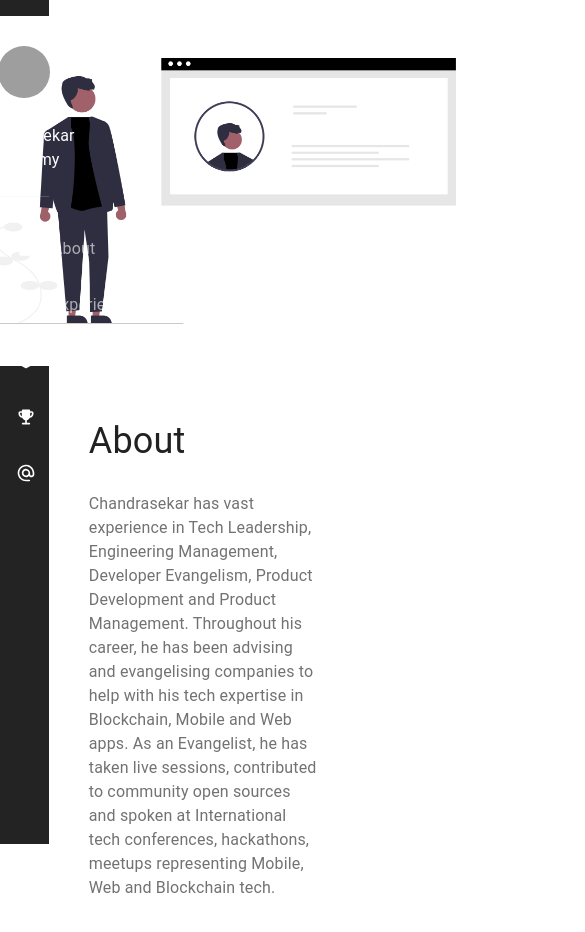
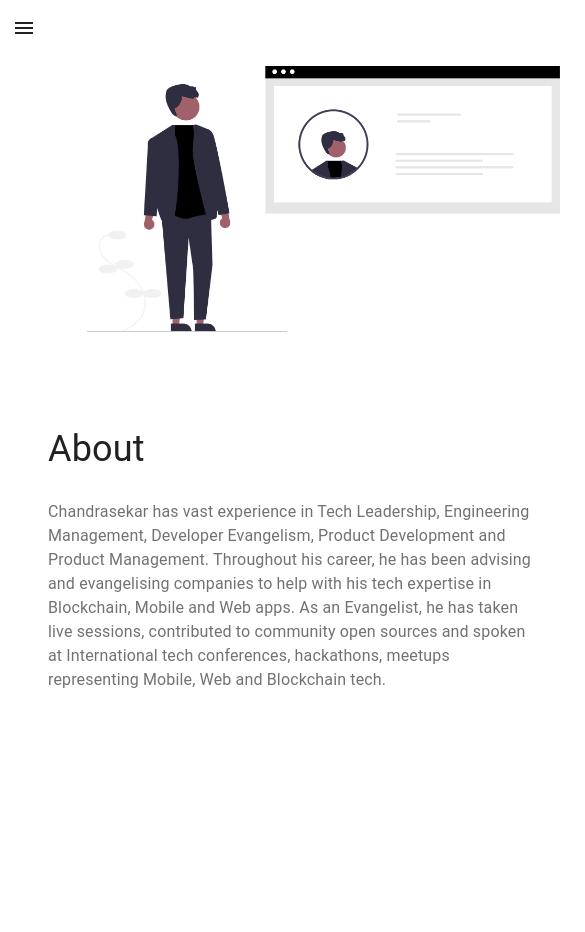
Before and after one commit to TakeoffAndroid/chandru.xyz, a React (Create React App) app: page /about in a window 390 px wide. Shown: the top 932 px of the page, 585 px wide, since content can reach past the window. After the commit the page ends 844 px from the top, so only its background shows below. Built offline with nearby package versions, Linux system fonts and the light colour scheme; grey boxes are pictures that could not be loaded.

Commit message:
Converts home page as responsive

```diff
--- a/src/App.tsx
+++ b/src/App.tsx
@@ -1,38 +1,8 @@
-import {CssBaseline, Grid} from "@mui/material";
-import { AboutPage } from "./pages/about";
-import ExperiencePage from "./pages/experience";
-import EducationPage from "./pages/education";
-import AchievementPage from "./pages/achievements";
-import ContactPage from "./pages/contacts";
-import NavigationDrawer from "./component/drawer";
-import {Route, Routes, Navigate} from "react-router-dom"
-import {ProfileData} from "./pages/about/profile_data";
+
+import HomePage from "./pages/home";
 
 export default function App() {
-    const json = `{ "about": {
-        "header": "About",
-        "subHeader": "Chandrasekar has vast experience in Tech Leadership, Engineering Management, Developer Evangelism, Product Development and Product Management. Throughout his career, he has been advising and evangelising companies to help with his tech expertise in Blockchain, Mobile and Web apps. As an Evangelist, he has taken live sessions, contributed to community open sources and spoken at International tech conferences, hackathons, meetups representing Mobile, Web and Blockchain tech.",
-        "tags": ["android", "ios", "solidity", "flutter", "react"]}
-        }`
-    const profileData: ProfileData = JSON.parse(json);
     return (
-        <>
-            <CssBaseline></CssBaseline>
-            <Grid container>
-                <Grid item xs={1.5}>
-                    <NavigationDrawer/>
-                </Grid>
-                <Grid item xs={10.5} padding={2}>
-                    <Routes>
-                        <Route path="/" element={<Navigate to="/about"/>}/>
-                        <Route path="/about" element={<AboutPage about={ profileData.about } />}/>
-                        <Route path="/achievement" element={<AchievementPage/>}/>
-                        <Route path="/experience" element={<ExperiencePage/>}/>
-                        <Route path="/education" element={<EducationPage/>}/>
-                        <Route path="/contacts" element={<ContactPage/>}/>
-                    </Routes>
-                </Grid>
-            </Grid>
-        </>
-    );
+        <HomePage />
+    )
 }
--- a/src/component/drawer/index.tsx
+++ b/src/component/drawer/index.tsx
@@ -5,6 +5,7 @@
 import {Stack} from "@mui/material";
 import Typography from "@mui/material/Typography";
 import Divider from "@mui/material/Divider";
+import {COLORS} from "../../values/colors";
 
 export default function NavigationDrawer() {
 
@@ -26,7 +27,7 @@
     <Box
       sx={{
         height: "100vh",
-        backgroundColor: "rgba(35, 35, 35, 1)"
+        backgroundColor: COLORS.black
       }}
     >
       <MenuList sx={{ backgroundColor: "transparent" }}>
--- /dev/null
+++ b/src/pages/home/index.tsx
@@ -0,0 +1,134 @@
+import * as React from 'react';
+import AppBar from '@mui/material/AppBar';
+import Box from '@mui/material/Box';
+import CssBaseline from '@mui/material/CssBaseline';
+import Divider from '@mui/material/Divider';
+import Drawer from '@mui/material/Drawer';
+import IconButton from '@mui/material/IconButton';
+import InboxIcon from '@mui/icons-material/MoveToInbox';
+import List from '@mui/material/List';
+import ListItem from '@mui/material/ListItem';
+import ListItemButton from '@mui/material/ListItemButton';
+import ListItemIcon from '@mui/material/ListItemIcon';
+import ListItemText from '@mui/material/ListItemText';
+import MailIcon from '@mui/icons-material/Mail';
+import MenuIcon from '@mui/icons-material/Menu';
+import Toolbar from '@mui/material/Toolbar';
+import Typography from '@mui/material/Typography';
+import { AboutPage } from "../about";
+import ExperiencePage from "../experience";
+import EducationPage from "../education";
+import AchievementPage from "../achievements";
+import ContactPage from "../contacts";
+import {Route, Routes, Navigate} from "react-router-dom"
+import {ProfileData} from "../about/profile_data";
+import NavigationDrawer from "../../component/drawer";
+import {COLORS} from "../../values/colors";
+
+const drawerWidth = 240;
+
+interface Props {
+    /**
+     * Injected by the documentation to work in an iframe.
+     * You won't need it on your project.
+     */
+    window?: () => Window;
+}
+
+export default function HomePage(props: Props) {
+    const json = `{ "about": {
+        "header": "About",
+        "subHeader": "Chandrasekar has vast experience in Tech Leadership, Engineering Management, Developer Evangelism, Product Development and Product Management. Throughout his career, he has been advising and evangelising companies to help with his tech expertise in Blockchain, Mobile and Web apps. As an Evangelist, he has taken live sessions, contributed to community open sources and spoken at International tech conferences, hackathons, meetups representing Mobile, Web and Blockchain tech.",
+        "tags": ["android", "ios", "solidity", "flutter", "react"]}
+        }`
+    const profileData: ProfileData = JSON.parse(json);
+    const { window } = props;
+    const [mobileOpen, setMobileOpen] = React.useState(false);
+
+    const handleDrawerToggle = () => {
+        setMobileOpen(!mobileOpen);
+    };
+
+    const drawer = (
+        <div>
+            <NavigationDrawer />
+        </div>
+    );
+
+    const container = window !== undefined ? () => window().document.body : undefined;
+
+    return (
+        <Box sx={{ display: 'flex' }}>
+            <CssBaseline />
+            <AppBar
+                position="fixed"
+                elevation={0}
+                sx={{
+                    backgroundColor: COLORS.white,
+                    width: { sm: `calc(100% - ${drawerWidth}px)` },
+                    ml: { sm: `${drawerWidth}px` },
+                }}
+            >
+                <Toolbar>
+                    <IconButton
+                        color="secondary"
+                        aria-label="open drawer"
+                        edge="start"
+                        onClick={handleDrawerToggle}
+                        sx={{ mr: 2, display: { sm: 'none' }, color: COLORS.black }}
+                    >
+                        <MenuIcon />
+                    </IconButton>
+                    <Typography variant="h6" noWrap component="div">
+                        Responsive drawer
+                    </Typography>
+                </Toolbar>
+            </AppBar>
+            <Box
+                component="nav"
+                sx={{ width: { sm: drawerWidth }, flexShrink: { sm: 0 } }}
+                aria-label="mailbox folders"
+            >
+                {/* The implementation can be swapped with js to avoid SEO duplication of links. */}
+                <Drawer
+                    container={container}
+                    variant="temporary"
+                    open={mobileOpen}
+                    onClose={handleDrawerToggle}
+                    ModalProps={{
+                        keepMounted: true, // Better open performance on mobile.
+                    }}
+                    sx={{
+                        display: { xs: 'block', sm: 'none' },
+                        '& .MuiDrawer-paper': { boxSizing: 'border-box', width: drawerWidth },
+                    }}
+                >
+                    {drawer}
+                </Drawer>
+                <Drawer
+                    variant="permanent"
+                    sx={{
+                        display: { xs: 'none', sm: 'block' },
+                        '& .MuiDrawer-paper': { boxSizing: 'border-box', width: drawerWidth },
+                    }}
+                    open
+                >
+                    {drawer}
+                </Drawer>
+            </Box>
+            <Box
+                component="main"
+                sx={{ flexGrow: 1, p: 3, width: { sm: `calc(100% - ${drawerWidth}px)` } }}
+            >
+                <Routes>
+                    <Route path="/" element={<Navigate to="/about"/>}/>
+                    <Route path="/about" element={<AboutPage about={ profileData.about } />}/>
+                    <Route path="/achievement" element={<AchievementPage/>}/>
+                    <Route path="/experience" element={<ExperiencePage/>}/>
+                    <Route path="/education" element={<EducationPage/>}/>
+                    <Route path="/contacts" element={<ContactPage/>}/>
+                </Routes>
+            </Box>
+        </Box>
+    );
+}
--- a/src/values/colors.tsx
+++ b/src/values/colors.tsx
@@ -1,6 +1,6 @@
 export const COLORS = {
     white: '#FFFFFF',
-    black: '#000000',
+    black: 'rgba(35, 35, 35, 1)',
     primaryText: '#212121',
     secondaryText: '#727272',
 }
```
